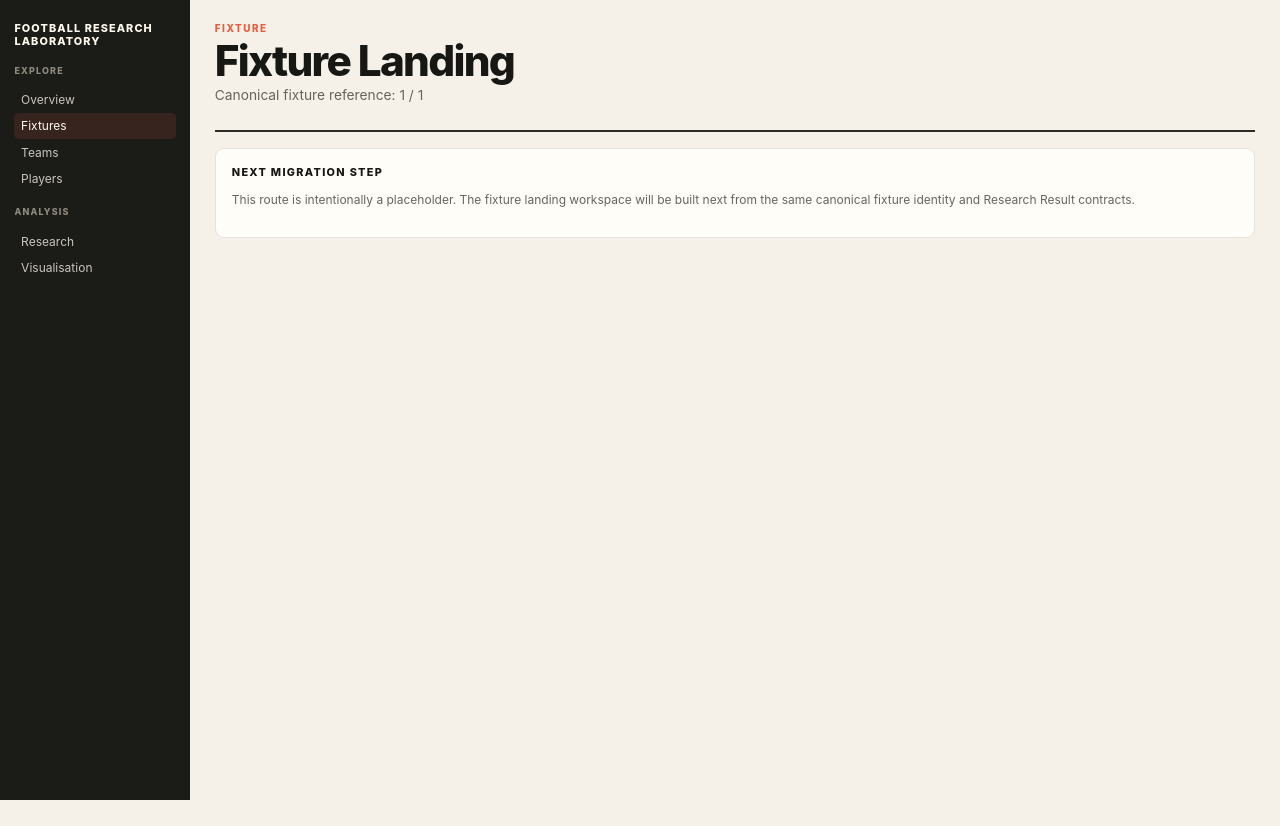
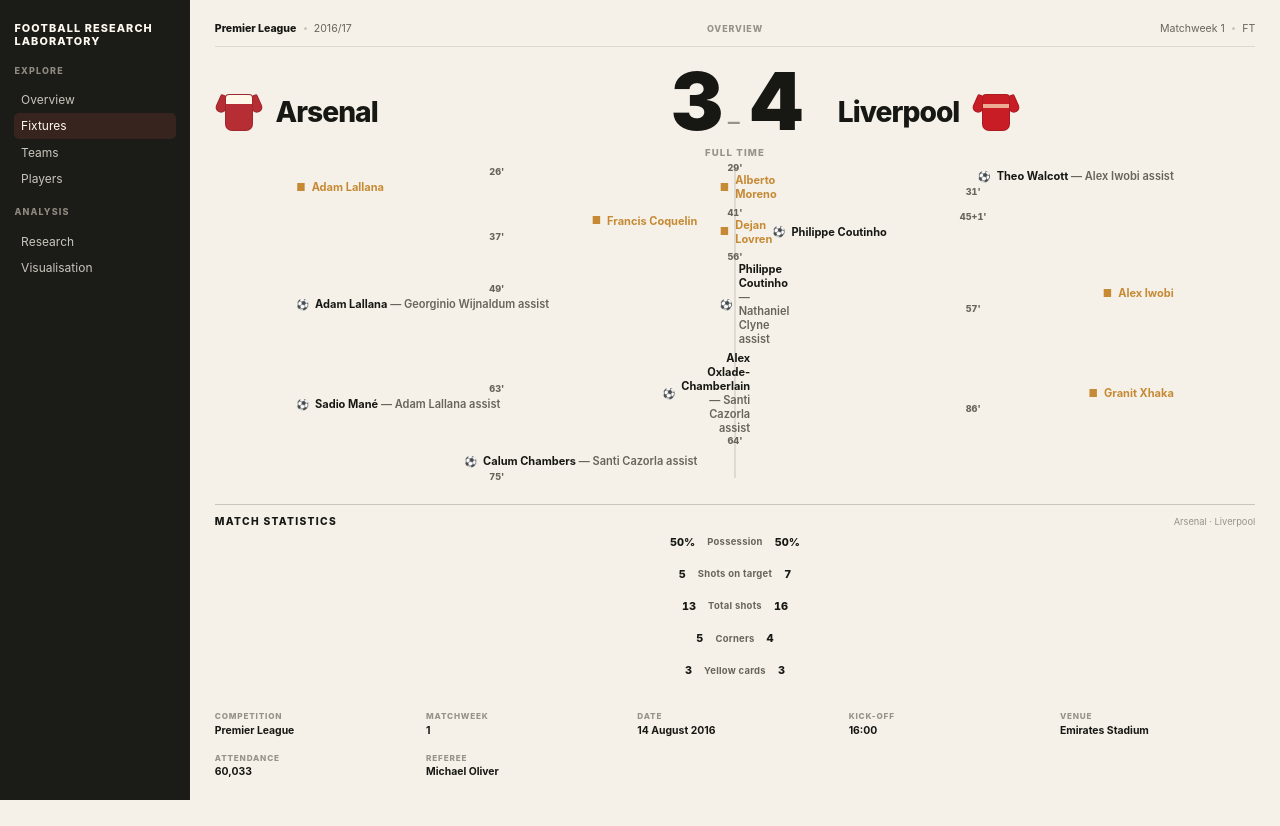
Before and after one commit to dallum96-gif/football-research-lab, a Next.js app in the folder web/: page /fixtures/1/1 in a window 1280 px wide. Before the commit the page ends 800 px from the top, so only its background shows below. Built offline with nearby package versions, Linux system fonts and the light colour scheme.

Commit message:
feat: build fixture overview result screen

```diff
--- a/web/src/app/fixtures/[season]/[fixtureId]/page.tsx
+++ b/web/src/app/fixtures/[season]/[fixtureId]/page.tsx
@@ -1,4 +1,5 @@
 import { AppShell } from "@/components/AppShell";
+import styles from "./FixtureOverview.module.css";
 
 type FixtureDetailProps = {
   params: Promise<{
@@ -7,22 +8,166 @@
   }>;
 };
 
+type Event = {
+  minute: string;
+  side: "home" | "away";
+  kind: "goal" | "card";
+  player: string;
+  assist?: string;
+  card?: "yellow" | "red";
+};
+
+const events: Event[] = [
+  { minute: "26'", side: "away", kind: "card", player: "Adam Lallana", card: "yellow" },
+  { minute: "29'", side: "away", kind: "card", player: "Alberto Moreno", card: "yellow" },
+  { minute: "31'", side: "home", kind: "goal", player: "Theo Walcott", assist: "Alex Iwobi" },
+  { minute: "37'", side: "home", kind: "card", player: "Francis Coquelin", card: "yellow" },
+  { minute: "41'", side: "away", kind: "card", player: "Dejan Lovren", card: "yellow" },
+  { minute: "45+1'", side: "away", kind: "goal", player: "Philippe Coutinho" },
+  { minute: "49'", side: "away", kind: "goal", player: "Adam Lallana", assist: "Georginio Wijnaldum" },
+  { minute: "56'", side: "away", kind: "goal", player: "Philippe Coutinho", assist: "Nathaniel Clyne" },
+  { minute: "57'", side: "home", kind: "card", player: "Alex Iwobi", card: "yellow" },
+  { minute: "63'", side: "away", kind: "goal", player: "Sadio Mané", assist: "Adam Lallana" },
+  { minute: "64'", side: "home", kind: "goal", player: "Alex Oxlade-Chamberlain", assist: "Santi Cazorla" },
+  { minute: "86'", side: "home", kind: "card", player: "Granit Xhaka", card: "yellow" },
+  { minute: "75'", side: "home", kind: "goal", player: "Calum Chambers", assist: "Santi Cazorla" },
+];
+
+const stats = [
+  ["50%", "Possession", "50%", 50, 50],
+  ["5", "Shots on target", "7", 42, 58],
+  ["13", "Total shots", "16", 45, 55],
+  ["5", "Corners", "4", 56, 44],
+  ["3", "Yellow cards", "3", 50, 50],
+];
+
+const metadata = [
+  ["Competition", "Premier League"],
+  ["Matchweek", "1"],
+  ["Date", "14 August 2016"],
+  ["Kick-off", "16:00"],
+  ["Venue", "Emirates Stadium"],
+  ["Attendance", "60,033"],
+  ["Referee", "Michael Oliver"],
+];
+
+function Kit({ team }: { team: "arsenal" | "liverpool" }) {
+  return (
+    <span className={`${styles.kit} ${team === "arsenal" ? styles.arsenal : styles.liverpool}`} aria-hidden="true">
+      <span className={styles.kitSleeve} />
+      <span className={styles.kitSleeveRight} />
+      <span className={styles.kitBody} />
+    </span>
+  );
+}
+
+function EventCell({ event }: { event: Event }) {
+  const isGoal = event.kind === "goal";
+  const isRed = event.card === "red";
+  const icon = isGoal ? "⚽" : isRed ? "■" : "■";
+  const className = isGoal
+    ? styles.eventGoal
+    : isRed
+      ? styles.eventRed
+      : styles.eventCard;
+
+  return (
+    <div className={`${styles.event} ${event.side === "home" ? styles.eventHome : styles.eventAway} ${className}`}>
+      <span className={styles.icon}>{icon}</span>
+      <span>
+        {event.player}
+        {event.assist ? <span className={styles.eventAssist}> — {event.assist} assist</span> : null}
+      </span>
+    </div>
+  );
+}
+
 export default async function FixtureDetailPage({ params }: FixtureDetailProps) {
-  const { season, fixtureId } = await params;
+  await params;
 
   return (
     <AppShell>
-      <div className="frl-eyebrow">Fixture</div>
-      <h1 className="frl-title">Fixture Landing</h1>
-      <div className="frl-context">Canonical fixture reference: {season} / {fixtureId}</div>
-      <div className="frl-rule" />
-      <section className="frl-panel">
-        <div className="frl-panel-title">Next migration step</div>
-        <p className="frl-panel-subtitle">
-          This route is intentionally a placeholder. The fixture landing workspace will be built next from
-          the same canonical fixture identity and Research Result contracts.
-        </p>
-      </section>
+      <div className={styles.overview}>
+        <div className={styles.metaBar}>
+          <div className={styles.metaSide}>
+            <span className={styles.metaStrong}>Premier League</span>
+            <span className={styles.metaDot} />
+            <span>2016/17</span>
+          </div>
+          <div className={styles.metaCentre}>Overview</div>
+          <div className={styles.metaSide}>
+            <span>Matchweek 1</span>
+            <span className={styles.metaDot} />
+            <span>FT</span>
+          </div>
+        </div>
+
+        <section className={styles.matchHeader} aria-label="Match result">
+          <div className={styles.teams}>
+            <div className={styles.team}>
+              <Kit team="arsenal" />
+              <span className={styles.teamName}>Arsenal</span>
+            </div>
+
+            <div>
+              <div className={styles.score} aria-label="Arsenal 3 Liverpool 4">
+                <span className={styles.scoreNumber}>3</span>
+                <span className={styles.scoreDash}>–</span>
+                <span className={styles.scoreNumber}>4</span>
+              </div>
+              <div className={styles.status}>Full time</div>
+            </div>
+
+            <div className={`${styles.team} ${styles.teamAway}`}>
+              <Kit team="liverpool" />
+              <span className={styles.teamName}>Liverpool</span>
+            </div>
+          </div>
+
+          <div className={styles.timelineWrap}>
+            <div className={styles.timeline} aria-label="Goals and cards timeline">
+              {events.map((event) => (
+                <div key={`${event.minute}-${event.player}`} className={styles.timelineRow}>
+                  {event.side === "home" ? <EventCell event={event} /> : <span className={styles.eventEmpty} />}
+                  <div className={styles.minute}>{event.minute}</div>
+                  {event.side === "away" ? <EventCell event={event} /> : <span className={styles.eventEmpty} />}
+                </div>
+              ))}
+            </div>
+          </div>
+        </section>
+
+        <section>
+          <div className={styles.sectionTitle}>
+            <h2>Match statistics</h2>
+            <span>Arsenal · Liverpool</span>
+          </div>
+          <div className={styles.stats}>
+            {stats.map(([home, label, away, homeShare, awayShare]) => (
+              <div className={styles.statRow} key={label}>
+                <div className={`${styles.statValue} ${styles.statHome}`}>
+                  <span>{home}</span>
+                  <span className={styles.statTrack} style={{ "--home-share": `${homeShare}%` } as React.CSSProperties} />
+                </div>
+                <div className={styles.statLabel}>{label}</div>
+                <div className={`${styles.statValue} ${styles.statAway}`}>
+                  <span className={styles.statTrack} style={{ "--away-share": `${awayShare}%` } as React.CSSProperties} />
+                  <span>{away}</span>
+                </div>
+              </div>
+            ))}
+          </div>
+        </section>
+
+        <section className={styles.metadata} aria-label="Match metadata">
+          {metadata.map(([label, value]) => (
+            <div className={styles.metadataItem} key={label}>
+              <span className={styles.metadataLabel}>{label}</span>
+              <span className={styles.metadataValue}>{value}</span>
+            </div>
+          ))}
+        </section>
+      </div>
     </AppShell>
   );
 }
```
